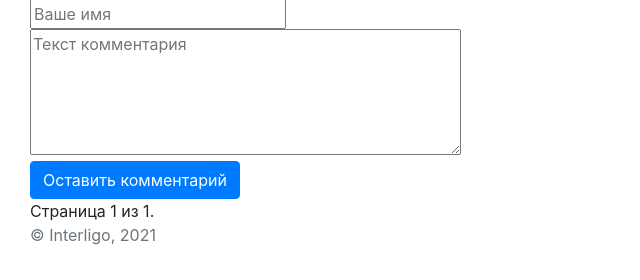
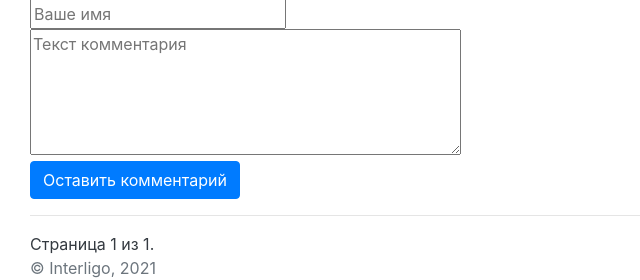
Before and after one commit to Interligo/django-blog-for-stories, a Django app: page /stories/1/ in a window 1280 px wide. Shown: the part 557-837 px from the top of the page, without its empty margins (0-640 px from the left). Before the commit the page ends 802 px from the top, so only its background shows below. Run offline with Django 3.2, Linux system fonts and the light colour scheme; tables that the repository leaves empty hold one stand-in row (values such as "Sample post"); parts of the project's set-up code (start-up, migrations or seed data) failed here and were passed over; some libraries are stand-ins or nearby versions.

Commit message:
Update pagination template: add <hr>

```diff
--- a/blog/blog/templates/pagination.html
+++ b/blog/blog/templates/pagination.html
@@ -1,13 +1,16 @@
-<div class="pagination">
+<hr>
+<div class="pagination pagination-lg">
     <span class="step-links">
         {% if page.has_previous %}
-            <a href="?page={{ page.previous_page_number }}">Предыдущая</a>
+            <a class="p-2 text-dark" href="?page={{ page.previous_page_number }}"> Предыдущая. </a>
         {% endif %}
         <span class="current">
-            Страница {{ page.number }} из {{ page.paginator.num_pages }}.
+            <a class="text-dark">
+                Страница {{ page.number }} из {{ page.paginator.num_pages }}.
+            </a>
         </span>
         {% if page.has_next %}
-            <a href="?page={{ page.next_page_number }}">Следующая</a>
+            <a class="p-2 texgit-dark" href="?page={{ page.next_page_number }}"> Следующая. </a>
         {% endif %}
     </span>
 </div>
```
